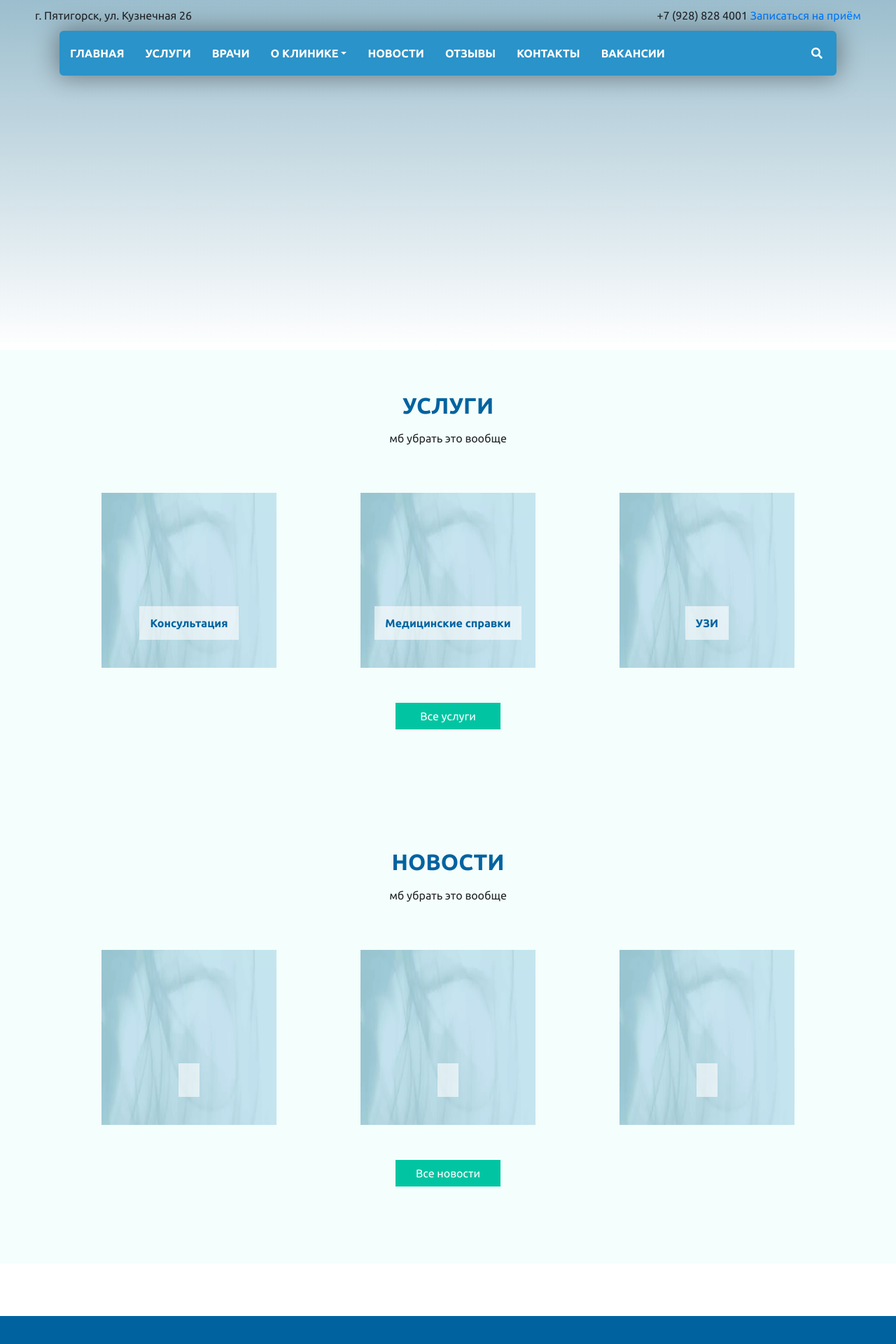
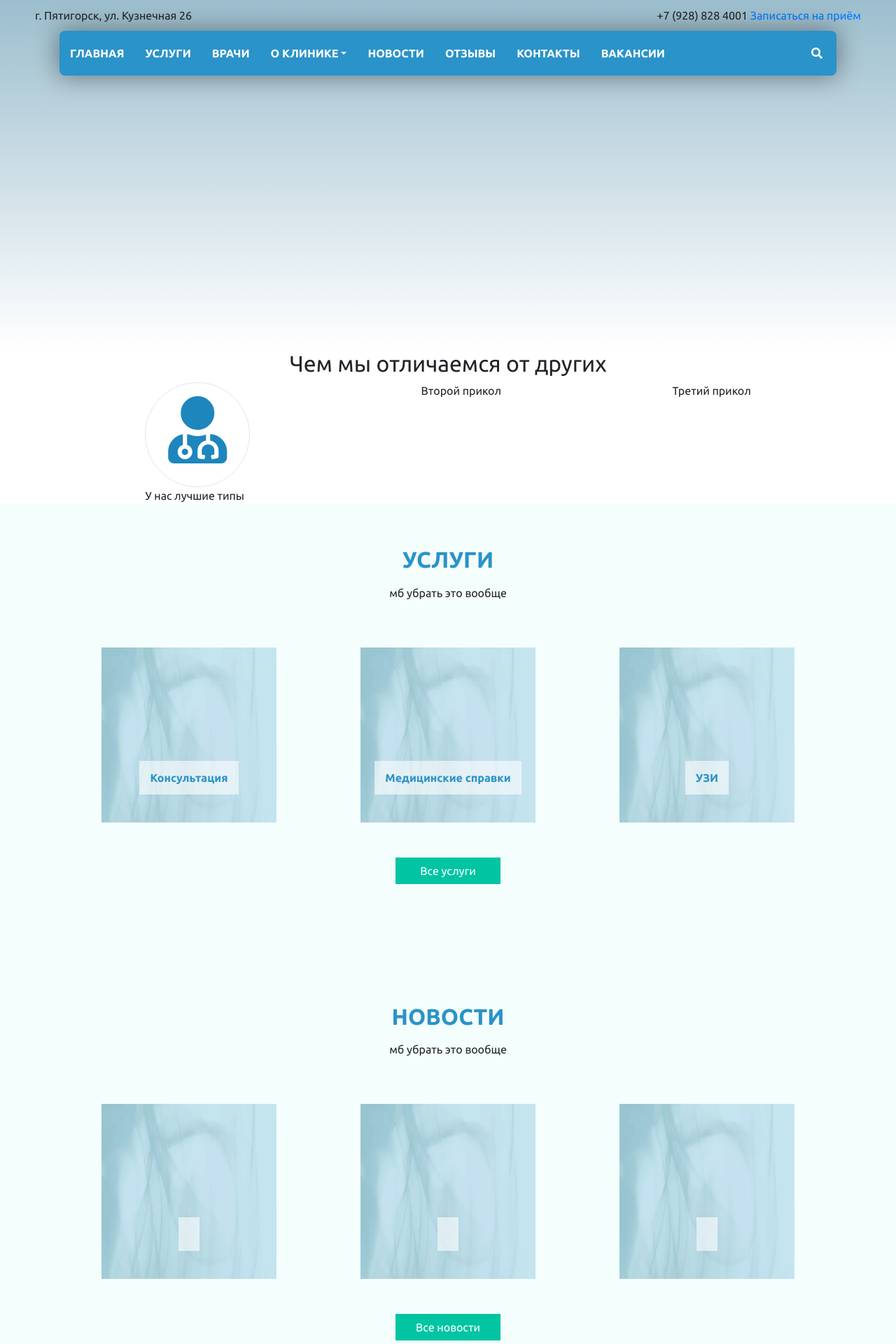
Before and after one commit to AsuraBot/klinika, a Django app: page / in a window 1280 px wide. Shown: the top 1920 px of the page at 70% size. Run offline with Django 3.2, Linux system fonts and the light colour scheme; data comes from the database, SQL or seed files in the repository; some libraries are stand-ins or nearby versions.

Commit message:
work 18.04

```diff
--- a/dev_static/css/style.css
+++ b/dev_static/css/style.css
@@ -53,7 +54,7 @@ header .navbar {
     box-shadow:0px 0px 35px 2px rgba(0,0,0,0.4);
     -webkit-box-shadow:0px 0px 35px 2px rgba(0,0,0,0.4);
     -moz-box-shadow:0px 0px 35px 2px rgba(0,0,0,0.4);
-    border-radius: 6px;
+    border-radius: 8px;
 }
 
 header .navbar #navbarSupportedContent>ul {
@@ -88,10 +89,25 @@ header .navbar .nav-item .nav-link {
     text-transform: none;
 }
 
+.differences .firstdifference {
+    text-align: center;
+    background-color: white;
+    border: 1px solid #E5E5E5;
+    width: 150px;
+    height: 150px;
+    border-radius: 50%;
+}
+
+.differences .firstdifference i {
+    color: #1D86BC;
+    font-size: 6em;
+    line-height: 135px;
+}
+
 /********** FOOTER **********/
 
 footer {
-    background-color: #0063A0;
+    background-color: #2A93C9;
 }
 
 footer #contacts {
@@ -194,7 +210,7 @@ footer .bottom-footer .text-center:first-child {
     background-color: rgba(255, 255, 255, 0.6);
     padding: 15px;
     font-weight: bold;
-    color: #0063A0;
+    color: #2A93C9;
 }
 
 .index-services .one-service a:hover p span,
@@ -213,7 +229,7 @@ footer .bottom-footer .text-center:first-child {
 .index-services h2 {
     text-transform: uppercase;
     font-weight: bold;
-    color: #0063A0;
+    color: #2A93C9;
 }
 
 .index-services .btn:hover,
@@ -258,7 +274,7 @@ footer .bottom-footer .text-center:first-child {
     background-color: rgba(255, 255, 255, 0.6);
     padding: 15px;
     font-weight: bold;
-    color: #0063A0;
+    color: #2A93C9;
 }
 
 .index-news .one-new a:hover p span,
@@ -277,7 +293,7 @@ footer .bottom-footer .text-center:first-child {
 .index-news h2 {
     text-transform: uppercase;
     font-weight: bold;
-    color: #0063A0;
+    color: #2A93C9;
 }
 
 .index-news .btn:hover,
--- a/templates/landing/index.html
+++ b/templates/landing/index.html
@@ -50,6 +50,28 @@
     </div>
   </div> -->
 
+  <div class="differences">
+    <div class="container">
+      <h2 class="text-center">Чем мы отличаемся от других</h2>
+      <div class="d-flex justify-content-around flex-wrap">
+        <div class="first">
+          <div class="firstdifference">
+            <i class="fas fa-user-md"></i>
+          </div>
+          <div>
+            <span>У нас лучшие типы</span>
+          </div>
+        </div>
+        <div class="seconddifference">
+          Второй прикол
+        </div>
+        <div class="thirddifference">
+          Третий прикол
+        </div>
+      </div>
+    </div>
+  </div>
+
   <div class="index-services">  <!-- Популярные типы услуг -->
     <div class="container">
       <h2 class="text-center">Услуги</h2>
```
Also changed, not shown: other parts of dev_static/css/style.css (+16 -15 lines), dev_static/images/brandfull.jpg (added).
